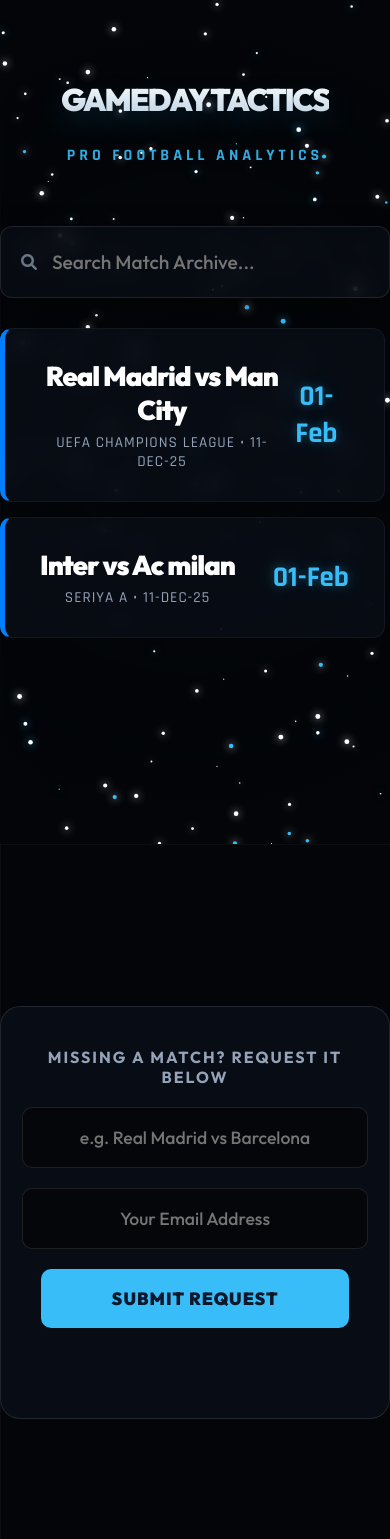
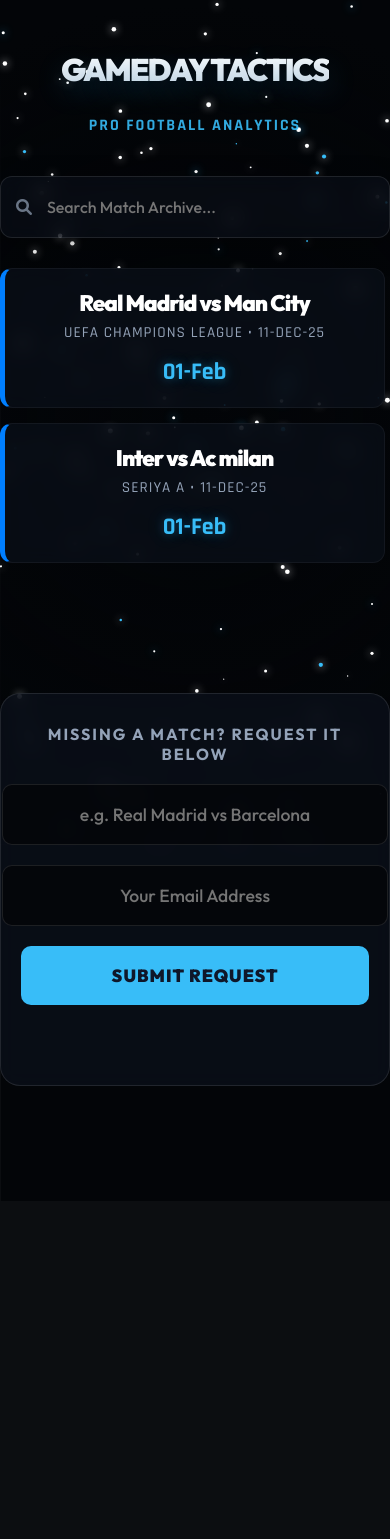
Before and after one commit to Badrergb/Gameday_Tactics, a Flask app: page / in a window 390 px wide. After the commit the page ends 1086 px from the top, so only its background shows below. Run offline with Flask 3, Linux system fonts and the light colour scheme.

Commit message:
Update index.html

```diff
--- a/templates/index.html
+++ b/templates/index.html
@@ -94,13 +94,12 @@
             margin: 0 0 10px 0;
             letter-spacing: -2px;
             text-transform: uppercase;
-            white-space: nowrap;
-            /* Force single line */
             background: linear-gradient(180deg, #ffffff 0%, #cbd5e1 100%);
             -webkit-background-clip: text;
             background-clip: text;
             -webkit-text-fill-color: transparent;
             text-shadow: 0 10px 30px rgba(56, 189, 248, 0.2);
+            /* Remove white-space: nowrap to allow wrapping on mobile */
         }
 
         .hero-subtitle {
@@ -326,6 +325,48 @@
             -webkit-box-shadow: 0 0 0px 1000px #0a0f19 inset !important;
             -webkit-text-fill-color: white !important;
             transition: background-color 5000s ease-in-out 0s;
+        }
+
+        /* --- MOBILE RESPONSIVENESS --- */
+        @media (max-width: 768px) {
+            .content-wrapper {
+                padding: 15px;
+                padding-top: 50px;
+            }
+
+            .hero-subtitle {
+                margin-bottom: 40px;
+                letter-spacing: 2px;
+            }
+
+            .match-card {
+                flex-direction: column;
+                text-align: center;
+                gap: 15px;
+                padding: 20px;
+            }
+
+            .fixture {
+                font-size: 1.4rem;
+            }
+
+            .score {
+                font-size: 1.5rem;
+            }
+
+            .request-wrapper {
+                margin-top: 100px;
+                /* Reduced from 40vh */
+                padding: 30px 20px;
+            }
+
+            .search-wrapper {
+                padding: 5px 15px;
+            }
+
+            .search-input {
+                font-size: 1rem;
+            }
         }
     </style>
 </head>
```
